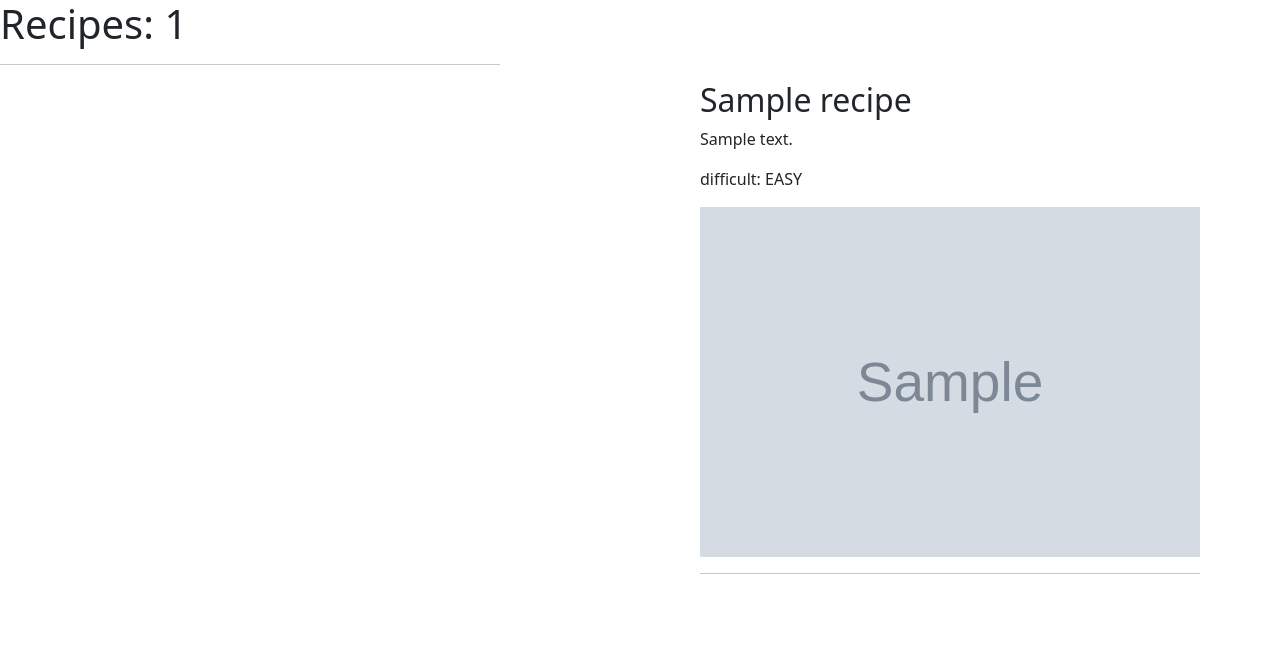
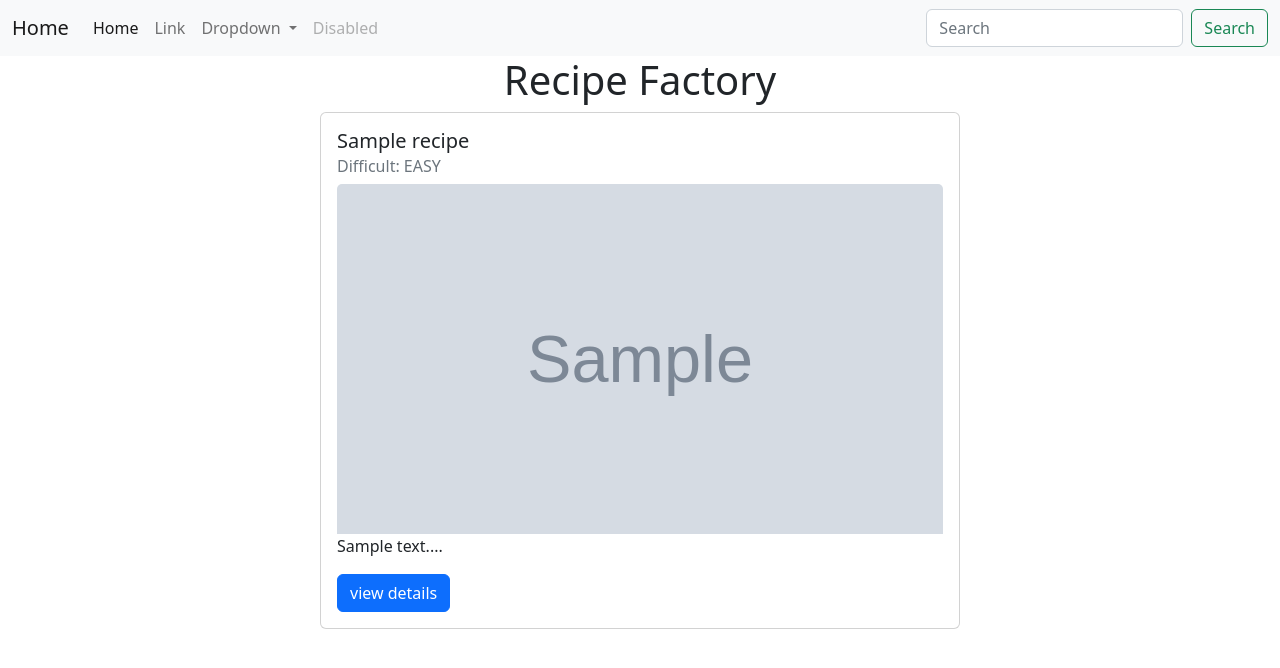
Before and after one commit to NikitaKurabtsev/recipes, a Django app: page / in a window 1280 px wide. Shown: the top 668 px of the page. Run offline with Django 4.2, Linux system fonts and the light colour scheme; tables that the repository leaves empty hold one stand-in row (values such as "Sample post"); grey boxes marked "Sample" are stand-in pictures.

Commit message:
add detail view and template

```diff
--- a/recipes/app/templates/app/base.html
+++ b/recipes/app/templates/app/base.html
@@ -9,15 +9,49 @@
           integrity="sha384-Zenh87qX5JnK2Jl0vWa8Ck2rdkQ2Bzep5IDxbcnCeuOxjzrPF/et3URy9Bv1WTRi"
           crossorigin="anonymous"
     />
-    <title>{% block title %}Recipes{% endblock %}</title>
-    <style>
-        .p_block {
-            width: 500px;
-            margin-left: 700px;
-        }
-    </style>
+    <title>{% block title %}Recipe Factory{% endblock %}</title>
 </head>
-<body>
-    {% block content %}{% endblock content %}
-</body>
+    <body>
+        <nav class="navbar navbar-expand-lg bg-light">
+            <div class="container-fluid">
+            <a class="navbar-brand" href="{% url 'app:recipes' %}">Home</a>
+            <button class="navbar-toggler" type="button" data-bs-toggle="collapse" data-bs-target="#navbarSupportedContent" aria-controls="navbarSupportedContent" aria-expanded="false" aria-label="Toggle navigation">
+                <span class="navbar-toggler-icon"></span>
+            </button>
+            <div class="collapse navbar-collapse" id="navbarSupportedContent">
+                <ul class="navbar-nav me-auto mb-2 mb-lg-0">
+                <li class="nav-item">
+                    <a class="nav-link active" aria-current="page" href="#">Home</a>
+                </li>
+                <li class="nav-item">
+                    <a class="nav-link" href="#">Link</a>
+                </li>
+                <li class="nav-item dropdown">
+                    <a class="nav-link dropdown-toggle" href="#" role="button" data-bs-toggle="dropdown" aria-expanded="false">
+                    Dropdown
+                    </a>
+                    <ul class="dropdown-menu">
+                    <li><a class="dropdown-item" href="#">Action</a></li>
+                    <li><a class="dropdown-item" href="#">Another action</a></li>
+                    <li><hr class="dropdown-divider"></li>
+                    <li><a class="dropdown-item" href="#">Something else here</a></li>
+                    </ul>
+                </li>
+                <li class="nav-item">
+                    <a class="nav-link disabled">Disabled</a>
+                </li>
+                </ul>
+                <form class="d-flex" role="search" action="{% url 'app:recipes' %}">
+                <input class="form-control me-2" type="search" placeholder="Search" aria-label="Search" name="search">
+                <button class="btn btn-outline-success" type="submit">Search</button>
+                </form>
+            </div>
+            </div>
+        </nav>
+        <div class="container">{% block content %}{% endblock %}</div>
+        <script src="https://cdn.jsdelivr.net/npm/bootstrap@5.2.2/dist/js/bootstrap.bundle.min.js"
+                integrity="sha384-OERcA2EqjJCMA+/3y+gxIOqMEjwtxJY7qPCqsdltbNJuaOe923+mo//f6V8Qbsw3"
+                crossorigin="anonymous">
+        </script>
+    </body>
 </html>
--- a/recipes/app/templates/app/recipes.html
+++ b/recipes/app/templates/app/recipes.html
@@ -1,15 +1,24 @@
 {% extends 'app/base.html' %}
 
 {% block content %}
-    <h1>Recipes: {{ recipes_count }}</h1>
-    <hr width="500px" align="left">
+    <div class="col d-flex justify-content-center">
+        <h1>Recipe Factory</h1>
+    </div>
+    <!-- <h1>Recipe Factory</h1> -->
+    <!-- <hr width="750px" align="left"> -->
     {% for recipe in recipes %}
-        <div class="p_block">
-            <h2>{{ recipe.name }}</h2>
-            <p>{{ recipe.description }}</p>
-            <p>difficult: {{ recipe.difficult }}</p>
-            <img src='{{ recipe.image.url }}' width="500px" height="350">
-            <hr width="500px" align="left">
+        <div class="col d-flex justify-content-center">
+            <div class="card" style="width: 40rem;">
+                <div class="card-body">
+                    <h5 class="card-title">{{ recipe.name }}</h5>
+                    <h6 class="card-subtitle mb-2 text-muted">Difficult: {{ recipe.difficult }}</h6>
+                    <!-- <img class="card-img-top" src="{{ recipe.image.url }}" alt="Card image cap" height="400px"> -->
+                    <img class="card-img-top" src="{{ recipe.image.url }}" class="img-fluid" alt="Responsive image" height="350px">
+                    <p class="card-text">{{ recipe.description|slice:":200" }}...</p>
+                    <a href="{% url 'app:detail_recipe' recipe.pk %}" class="btn btn-primary">view details</a>
+                </div>
+            </div>
         </div>
+        <br>
     {% endfor %}
-{% endblock content %}
+{% endblock %}
--- a/recipes/app/urls.py
+++ b/recipes/app/urls.py
@@ -5,5 +5,6 @@ from . import views
 app_name = 'app'
 
 urlpatterns = [
-    path('', views.all_recipes, name='all_recipes')
+    path('', views.all_recipes, name='recipes'),
+    path('recipes/<int:pk>/', views.detail_recipe, name='detail_recipe'),
 ]
--- a/recipes/app/views.py
+++ b/recipes/app/views.py
@@ -1,15 +1,27 @@
 from django.http import HttpResponse
-from django.shortcuts import render
+from django.shortcuts import render, get_object_or_404
+from django.db.models import Q
 
 from app.models import Recipe
 
 
-# Create your views here.
 def all_recipes(request):
+    recipes = request.GET
+    if recipes:
+        q = recipes.get('search')
+        recipes = Recipe.objects.filter(name__icontains=q)
+
+        return render(request, 'app/recipes.html', {'recipes': recipes})
+
     recipes = Recipe.objects.all()
-    recipes_count = Recipe.objects.count()
+
+    return render(request, 'app/recipes.html', {'recipes': recipes})
+
+
+def detail_recipe(request, pk):
+    recipe = get_object_or_404(Recipe, pk=pk)
     context = {
-        'recipes': recipes,
-        'recipes_count': recipes_count
+        'recipe': recipe
     }
-    return render(request, 'app/recipes.html', context)
+
+    return render(request, 'app/recipe_detail.html', context)
```
Also changed, not shown: recipes/app/templates/app/recipe_detail.html (added, +23 -0 lines), 1 other file.
